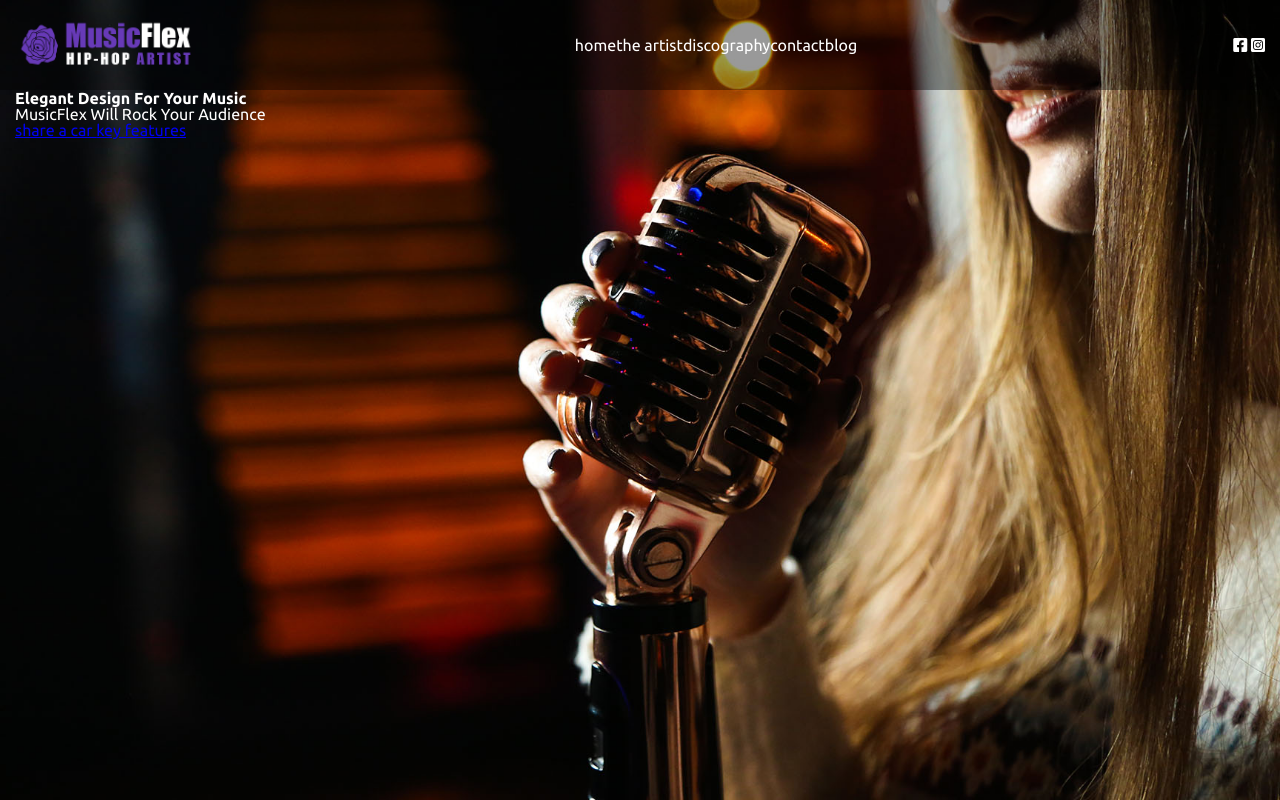
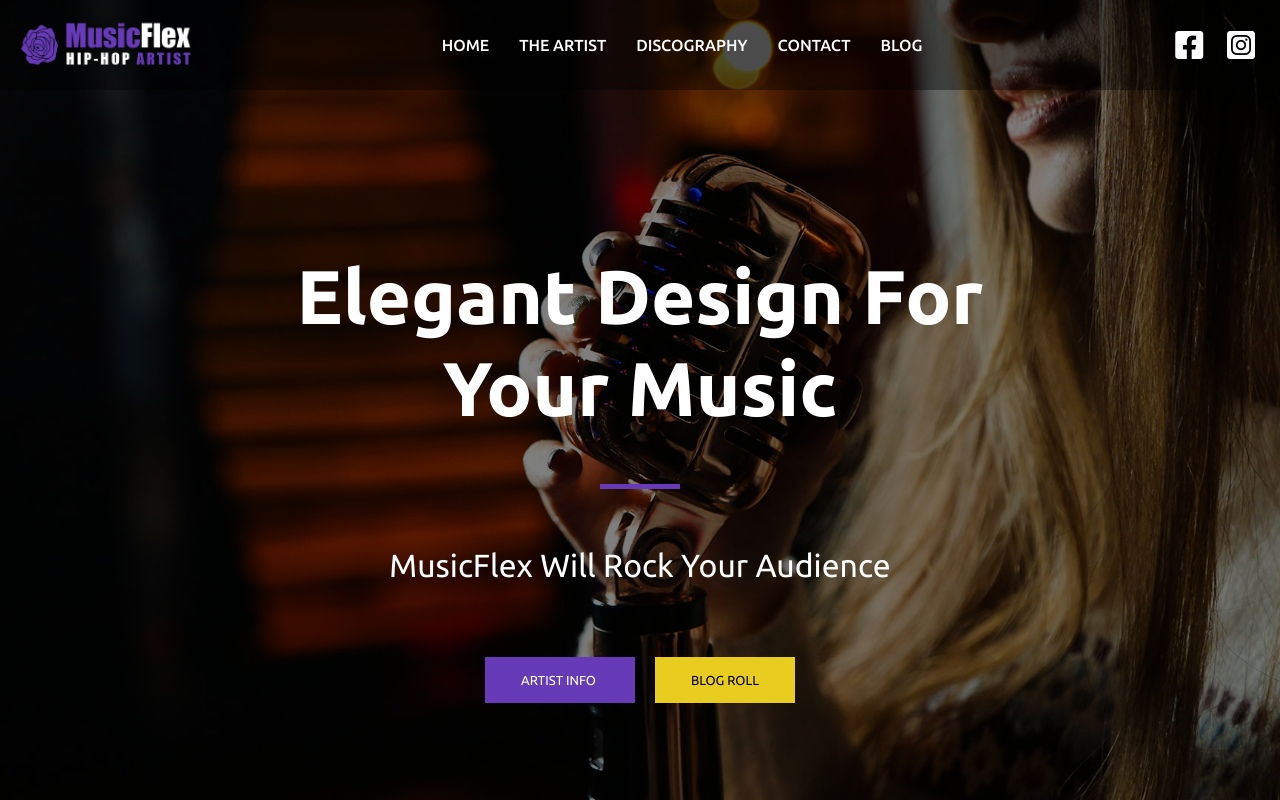
Before and after one commit to EdytaWe/MusicFlex, a website: page public/index.html in a window 1280 px wide. Drawn offline with Linux system fonts and the light colour scheme.

Commit message:
add styles to header

```diff
--- a/public/index.html
+++ b/public/index.html
@@ -21,7 +21,7 @@
                     <li class="navigation__menu__content">contact</li>
                     <li class="navigation__menu__content">blog</li>
                 </ul>
-                <div class="social__media">
+                <div class="navigation__social__media">
                     <span class="social__media__icon facebook fab fa-facebook-square"></span>
                     <span class="social__media__icon twitter fab fa-instagram-square"></span>
                 </div>
@@ -29,13 +29,14 @@
         </div>
         <div class="banner container">
             <h1 class="banner__title">Elegant Design For Your Music</h1>
+            <div class="break"></div>
             <p class="banner__description">MusicFlex Will Rock Your Audience</p>
-            <div class="buttons">
+            <div class="banner__buttons">
                 <a href="#" class="button banner__button banner__button__left">
-                    share a car
+                    artist info
                 </a>
-                <a href="#" class="button banner__button banner__button__right">
-                    key features
+                <a href="#" class="button banner__button banner__button__right special__button">
+                    blog roll
                 </a>
             </div>
         </div>
--- a/src/styles/_custom.scss
+++ b/src/styles/_custom.scss
@@ -1,2 +1,4 @@
 @import "components/base";
+@import "components/buttons";
 @import "components/header";
+@import "components/buttons";
--- /dev/null
+++ b/src/styles/components/_buttons.scss
@@ -0,0 +1,9 @@
+.button{
+  background-color: $main-buttons-color;
+  font-size: 0.8125rem;
+  padding: 16px 36px;
+  text-decoration: none;
+  text-transform: uppercase;
+  color: $font-color;
+  cursor: pointer;
+}
--- a/src/styles/components/_header.scss
+++ b/src/styles/components/_header.scss
@@ -5,12 +5,21 @@ header{
   background-repeat: no-repeat;
   background-position: top;
   background-size: cover;
+  &:before{
+    content: "";
+    position: absolute;
+    background-color: black;
+    opacity: 0.5;
+    width: 100%;
+    height: 100vh;
+  }
 }
 .menu{
   width: 100%;
   height: 90px;
-  background: #00000066 0% 0% no-repeat padding-box;
+  background: #00000066 0 0 no-repeat padding-box;
   padding: 15px;
+  position: relative;
 }
 .navigation{
   display: flex;
@@ -25,5 +34,64 @@ header{
     @include tablet{
       display: flex;
     }
+    &__content{
+      text-transform: uppercase;
+      padding: 0 15px 0 15px;
+      font-weight: 500;
+      &:hover{
+        color: $main-buttons-color;
+      }
+    }
   }
 }
+.social__media__icon{
+  font-size: 2rem;
+  padding: 0 10px 0 10px;
+  transition: 1s;
+  &:hover{
+    color: $main-buttons-color;
+  }
+}
+.banner{
+  position: relative;
+  display: flex;
+  flex-direction: column;
+  align-items: center;
+  max-width: 870px;
+  text-align: center;
+  margin-top: 20vh;
+  &__title{
+    font-size: 10vw;
+    line-height: 13vw;
+    @include tablet {
+      font-size: 4.75rem;
+      line-height: 5.75rem;
+    }
+  }
+  &__description{
+    font-size: 5vw;
+    padding: 5vw 0 4vw 0;
+    @include tablet {
+      font-size: 2rem;
+      padding: 3.75rem 0 3.75rem 0;
+    }
+  }
+  &__buttons{
+    margin-top: 30px;
+  }
+  &__button{
+    margin: 0 10px 0 10px;
+  }
+}
+.break{
+  display: inline-block;
+  height: 5px;
+  width: 80px;
+  background-color: $main-buttons-color;
+  margin-top: 3.125rem;
+}
+
+a.special__button{
+  background-color: $accent-color;
+  color: black;
+}
```
Also changed, not shown: public/css/style.css, 1 other file.
